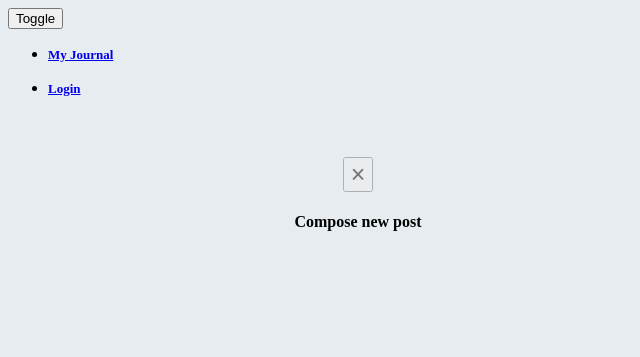
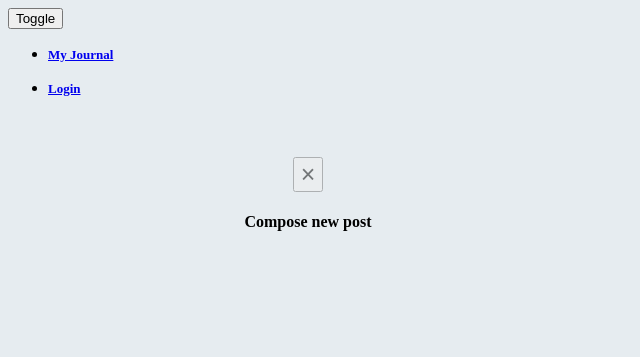
Before and after one commit to 0xae/myjournal, a Yii app: template views/home/composer_modal.php in a window 1280 px wide. Shown: the top 357 px of the page, without its empty margins (0-640 px from the left). Run offline with PHP 8.4 and a stand-in for Yii, Linux system fonts and the light colour scheme; the template is opened without the code that fills it, so the values that code supplies are empty; some libraries are stand-ins or nearby versions.

Commit message:
fix modal size

```diff
--- a/views/layouts/main.php
+++ b/views/layouts/main.php
@@ -296,7 +296,7 @@ body {
 }
 
 #composerModal .modal-dialog {
-    width: 700px;
+    width: 600px;
 }
 
 #composerModal .modal-content {
@@ -349,6 +349,7 @@ body {
     min-height: 200px;
     max-height: 500px;
     overflow-y: scroll;
+    text-align: left;
 }
 
 #postViewModal .mj-composer-content {
--- a/views/plugins/composer_plugin.php
+++ b/views/plugins/composer_plugin.php
@@ -14,9 +14,11 @@ $postModel = new Post;
 </style>
 
 <div id="composer_<?= $pluginId ?>" class="mj-composer-instance">
+    <center>
     <div class="mj-post-content">
         <div class="mj-composer-content" id="mj-composer-editor-<?=$pluginId?>" contenteditable="true">Write...</div>
     </div>
+    </center>
 
     <div class="mj-post-details">
         <div class="pull-left" style="font-size: 18px;padding: 10px;">
--- a/views/plugins/post.php
+++ b/views/plugins/post.php
@@ -57,7 +57,6 @@ $date = new DateTime($post->creation_date);
             </li>
 
             <?php if (!$post->parent): ?>
-
                 <li role="presentation" class="" style="margin-left: 24px;" title="0 comments">
                     <a href="javascript:void(0)" style="color:#1da1f2;font-size:10px;padding: 0px;">
                         <strong>
@@ -66,7 +65,6 @@ $date = new DateTime($post->creation_date);
                         </strong>
                     </a>
                 </li>
-
             <?php endif; ?>
 
             <li role="presentation" class="" style="margin-left: 24px;" title="views">
@@ -78,7 +76,6 @@ $date = new DateTime($post->creation_date);
             </li>
 
             <?php if (!$post->parent): ?>
-
                 <li role="presentation" title="category <?= $post->getCategory()->name; ?>" style="margin-left: 24px;">
                     <a href="index.php?r=home/index&id=<?= $post->getCategory()->id ?>" style="color:#777;font-size:11px;padding: 0px;margin-top: -1px;padding-left: 3px;padding-right: 3px;">
                         <strong>
@@ -87,7 +84,6 @@ $date = new DateTime($post->creation_date);
                         </strong>
                     </a>
                 </li>
-
             <?php endif; ?>
         </ul>
     </div>
```
Lines whose indentation alone changed are shown as unchanged.
